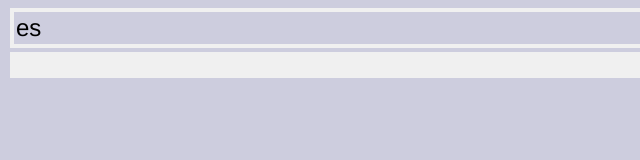
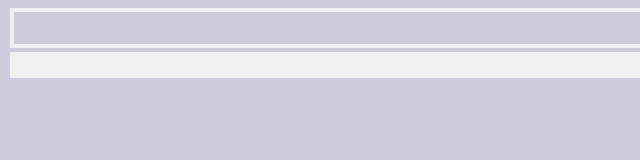
Before and after one commit to albfre/kwiki, a plain HTML site: page index.html in a window 1280 px wide. Shown: the full height of the page, 0-640 px from the left. Drawn offline with Linux system fonts and the light colour scheme.

Commit message:
Remove word

```diff
--- a/index.html
+++ b/index.html
@@ -13,7 +13,7 @@
       <header>
         <div class="light small-margin large-padding"> <form method="post" id="word-form">
     <!--        <label for="word-input">Enter a word:</label><br> -->
-            <input type="text" id="word-input" name="word" value="es"><br>
+            <input type="text" id="word-input" name="word" value=""><br>
             <button type="submit" class="hidden">Submit</button>
           </form>
         </div>
```
